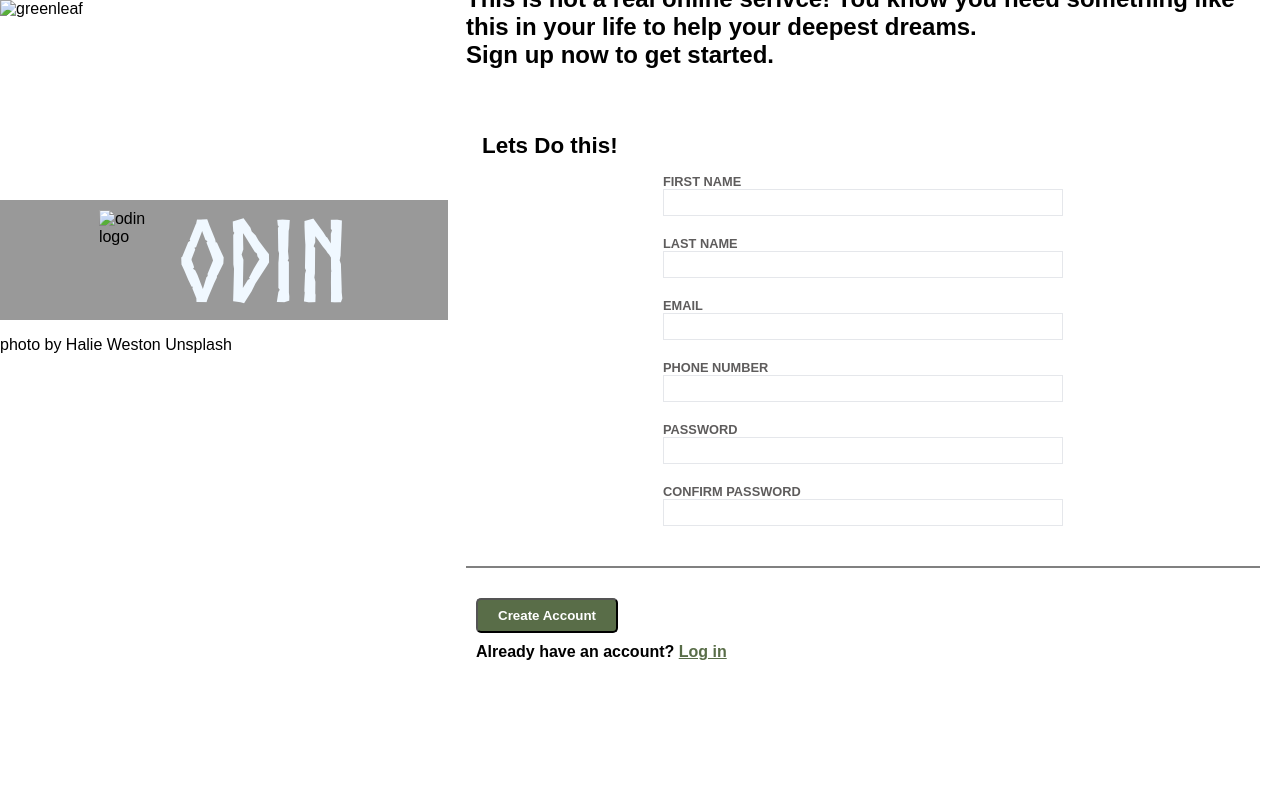
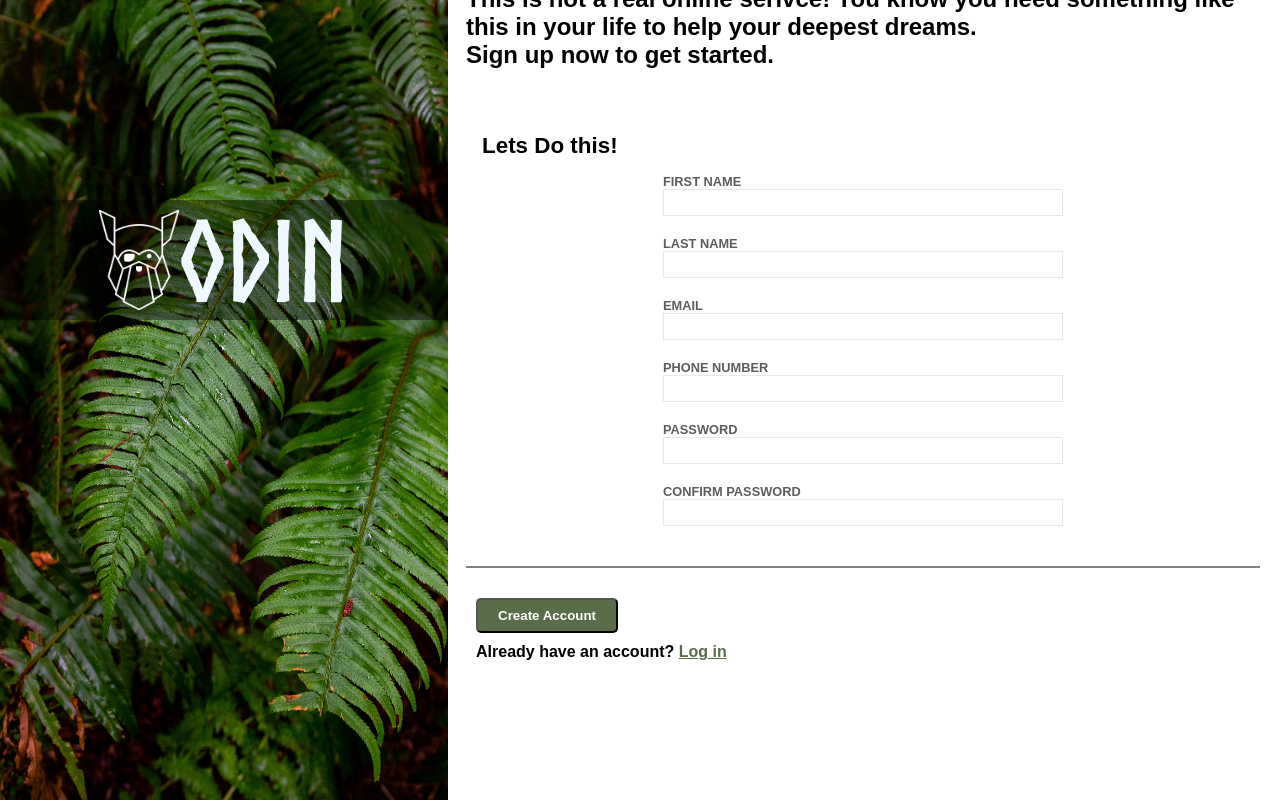
Before and after one commit to Amatarazoo/Sign-Up-Form, a plain HTML site: page index.html in a window 1280 px wide. Drawn offline with Linux system fonts and the light colour scheme; the site is published under a folder, as on GitHub Pages, so addresses that start at the root find nothing.

Commit message:
corrections image source

```diff
--- a/index.html
+++ b/index.html
@@ -10,9 +10,9 @@
   <body>
     <div class="container">
       <div class="image">
-        <img  class="background-image" src="/images/greenleaf.jpg" alt="greenleaf" />
+        <img  class="background-image" src="greenleaf.jpg" alt="greenleaf" />
         <div class="logo-space">
-          <img src="/images/odin-lined.png" alt="odin logo" />
+          <img src="odin-lined.png" alt="odin logo" />
           <p>ODIN</p>
         </div>
         <p>photo by <a>Halie West</a>on <a>Unsplash</a></p>
@@ -64,7 +64,7 @@
 
         <div class="submission">
             <div class="submit-part">
-              <button type="submit">Create Account</button>
+              <button type="submit" >Create Account</button>
               <div class="login-detail">
                 Already have an account? <a href="#" class="login">Log in</a>
               </div>
```
Also changed, not shown: greenleaf.jpg (renamed from images/greenleaf.jpg), odin-lined.png (renamed from images/odin-lined.png).
